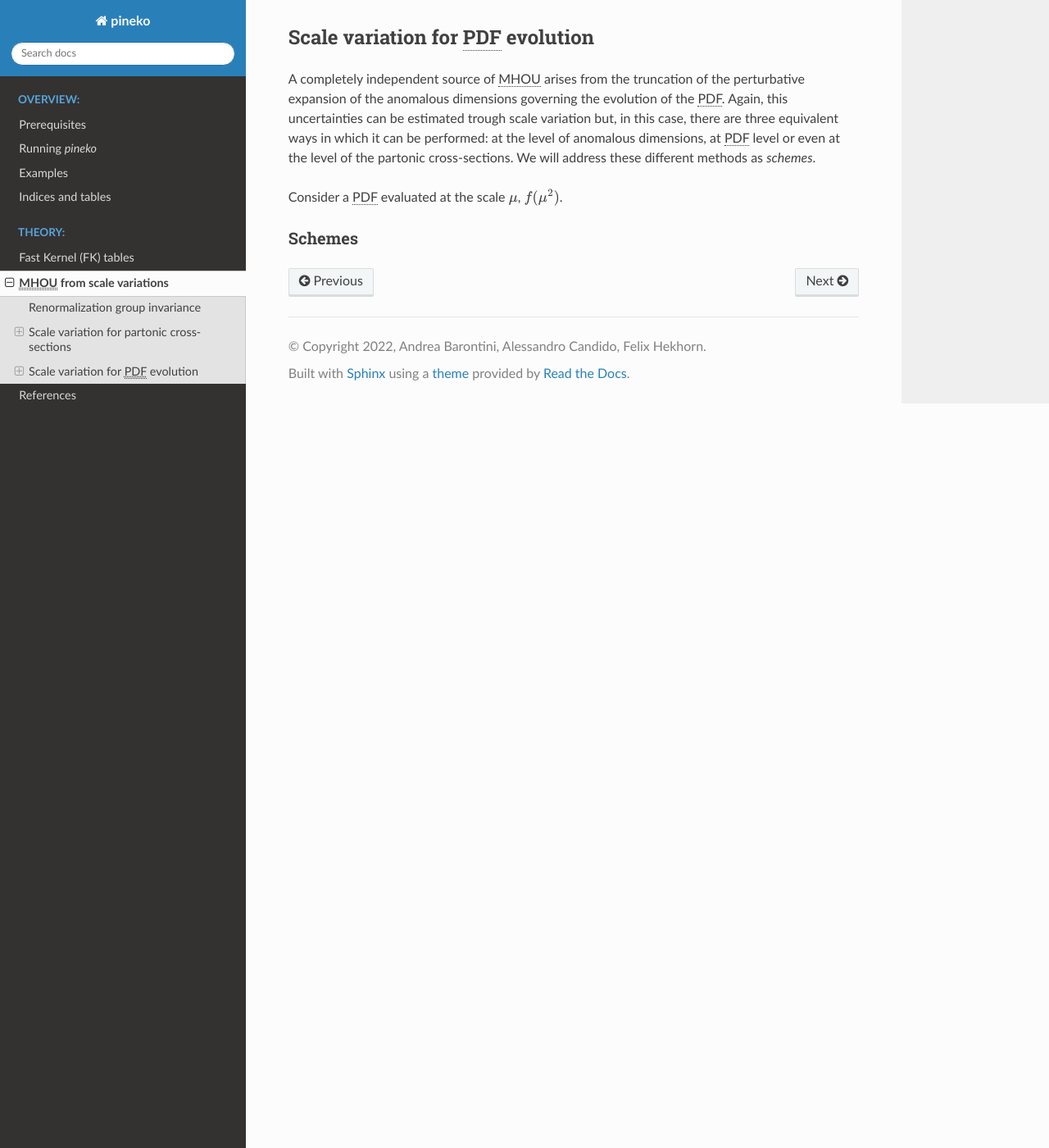
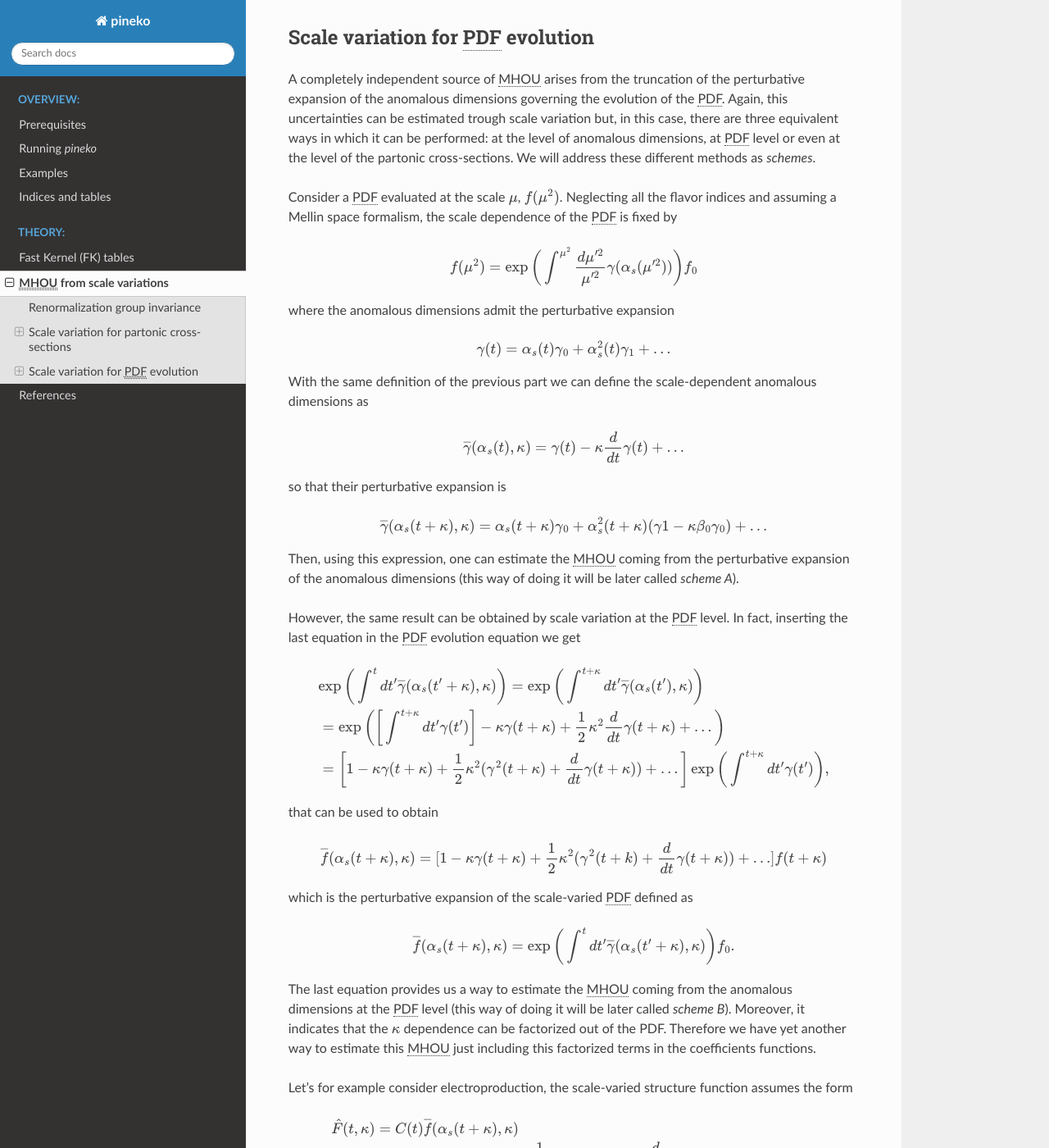
Before and after one commit to NNPDF/pineko, a Sphinx documentation site: the page built from docs/source/theory/Scalevar.rst, in a window 1280 px wide and 1400 px high, scrolled down 2660 px. Shown: the whole window at 82% size. Built offline with Sphinx 7.4.7 and the Read the Docs theme 2.0.0, drawn with Linux system fonts in a browser that asks for light colours; cross-references to code outside the pages are shown as plain code; some of the changed text lies outside the part shown.

Commit message:
Keep adding docs for MHOU

```diff
--- a/docs/source/theory/Scalevar.rst
+++ b/docs/source/theory/Scalevar.rst
@@ -123,7 +123,86 @@ of the |PDF|. Again, this uncertainties can be estimated trough scale variation
 performed: at the level of anomalous dimensions, at |PDF| level or even at the level of the partonic cross-sections. We will address these different
 methods as *schemes*.
 
-Consider a |PDF| evaluated at the scale :math:`\mu`, :math:`f(\mu^2)`.
+Consider a |PDF| evaluated at the scale :math:`\mu`, :math:`f(\mu^2)`. Neglecting all the flavor indices and assuming a Mellin space formalism, the scale
+dependence of the |PDF| is fixed by
+
+.. math::
+
+    f(\mu^2) = \exp{\bigg(\int^{\mu^2}\frac{d\mu'^2}{\mu'^2}\gamma(\alpha_{s}(\mu'^2))\bigg)}f_{0}
+
+where the anomalous dimensions admit the perturbative expansion
+
+.. math::
+
+    \gamma(t) = \alpha_{s}(t)\gamma_{0} + \alpha_{s}^{2}(t)\gamma_{1} + \dots
+
+With the same definition of the previous part we can define the scale-dependent anomalous dimensions as
+
+.. math::
+
+    \overline{\gamma}(\alpha_{s}(t), \kappa) = \gamma(t) - \kappa \frac{d}{dt}\gamma(t) + \dots
+
+so that their perturbative expansion is
+
+.. math::
+
+    \overline{\gamma}(\alpha_{s}(t+\kappa), \kappa) = \alpha_{s}(t+\kappa)\gamma_{0} + \alpha_{s}^2 (t+\kappa)(\gamma{1} - \kappa \beta_{0}\gamma_{0}) + \dots
+
+Then, using this expression, one can estimate the |MHOU| coming from the perturbative expansion of the anomalous dimensions (this way of doing it will be later
+called *scheme A*).
+
+However, the same result can be obtained by scale variation at the |PDF| level. In fact, inserting the last equation in the |PDF| evolution equation we get
+
+.. math::
+
+    & \exp{\bigg(\int^{t}dt'\overline{\gamma}(\alpha_{s}(t' + \kappa), \kappa)\bigg)} = \exp{\bigg(\int^{t+\kappa}dt'\overline{\gamma}(\alpha_{s}(t'), \kappa)\bigg)} \\
+    &= \exp{\bigg(\bigg[\int^{t+\kappa}dt'\gamma(t')\bigg] - \kappa\gamma(t+\kappa) + \frac{1}{2}\kappa^2\frac{d}{dt}\gamma(t+\kappa) + \dots\bigg)} \\
+    &= \bigg[1 - \kappa\gamma(t+\kappa) + \frac{1}{2}\kappa^2(\gamma^2(t+\kappa)+\frac{d}{dt}\gamma(t+\kappa)) + \dots \bigg]\exp{\bigg(\int^{t+\kappa}dt'\gamma(t')\bigg)},
+
+that can be used to obtain
+
+.. math::
+
+    \overline{f}(\alpha_{s}(t+\kappa), \kappa) = [1 - \kappa \gamma(t+\kappa) + \frac{1}{2}\kappa^2(\gamma^2(t+k) + \frac{d}{dt}\gamma(t+\kappa)) + \dots]f(t+\kappa)
+
+which is the perturbative expansion of the scale-varied |PDF| defined as
+
+.. math::
+
+    \overline{f}(\alpha_{s}(t+\kappa), \kappa) = \exp{\bigg(\int^{t}dt' \overline{\gamma}(\alpha_{s}(t'+\kappa),\kappa)\bigg)}f_{0}.
+
+The last equation provides us a way to estimate the |MHOU| coming from the anomalous dimensions at the |PDF| level (this way of doing it will be later
+called *scheme B*). Moreover, it indicates that the :math:`\kappa` dependence can be factorized out of the PDF. Therefore we have yet another way to
+estimate this |MHOU| just including this factorized terms in the coefficients functions.
+
+Let's for example consider electroproduction, the scale-varied structure function assumes the form
+
+.. math::
+
+   \hat{F}(t,\kappa) &= C(t)\overline{f}(\alpha_{s}(t+\kappa),\kappa) \\
+                     &= C(t)[1-\kappa\gamma(t+\kappa) + \frac{1}{2}\kappa^2(\gamma^2(t+\kappa)+\frac{d}{dt}\gamma(t+\kappa))+\dots]f(t+\kappa) \\
+                     &= \hat{C}(t,\kappa)f(t+\kappa)
+
+where the last line is the definition of the scale-varied coefficients functions :math:`\hat{C}(t,\kappa)`. Note that they are different from the
+:math:`\overline{C}(t+\kappa,\kappa)` because, while the latter are obtained from the variation of the renormalization scale of the hard coefficients
+functions (and thus they estimate the |MHOU| coming from the perturbative expansion of the coefficients functions), the former are obtained from the
+variation of the renormalization scale inside the anomalous dimensions (and thus they estimate completely different |MHOU|, i.e. the ones coming from
+the perturbative expansion of the anomalous dimensions).
+
+Using the fact that
+
+.. math::
+
+    \frac{d}{dt}\gamma(\alpha_{s}) = \beta(\alpha_{s})\frac{d\gamma}{d\alpha_{s}}
+
+we can obtain the explicit perturbative expansion
+
+ .. math::
+
+     \hat{C}(t,\kappa) = c_{0} + \alpha_{s}(t)(c_{1}-\kappa\gamma_{0})+\alpha_{s}^{2}(t)(c_{2}-\kappa(\gamma_{0}c_{1} + \gamma{1}c_{0}) + \frac{1}{2}\kappa^2
+     \gamma_{0}(\gamma_{0}+\beta_{0})c_{0})+ \dots
+
+
 
 Schemes
 =======
--- a/docs/source/theory/fktables.rst
+++ b/docs/source/theory/fktables.rst
@@ -43,11 +43,9 @@ In the same way, the hadronic cross-section :math:`\sigma` can be written as,
 
 .. math::
 
-    \begin{align}
     \sigma(Q^2) &= \hat{\sigma}(x_{1},x_{2},Q^2) \otimes f(x_{1},Q^2) \otimes f(x_{2},Q^2) \nonumber \\
     &= \hat{\sigma}(x_{1},x_{2},Q^2) \otimes \mathcal{L}(x_{1},x_{2},Q^2) \nonumber \\
     &= \hat{\sigma}(x_{1},x_{2},Q^2) \otimes \text{E}(Q^2 \leftarrow Q_0^2) \otimes \mathcal{L}(x_{1}.x_{2},Q_0^2),
-    \end{align}
 
 where :math:`\hat{\sigma}(x_{1},x_{2},Q^2)` are the process-dependent partonic cross-sections and
 :math:`\mathcal{L} = f \otimes f` is called luminosity.
```
